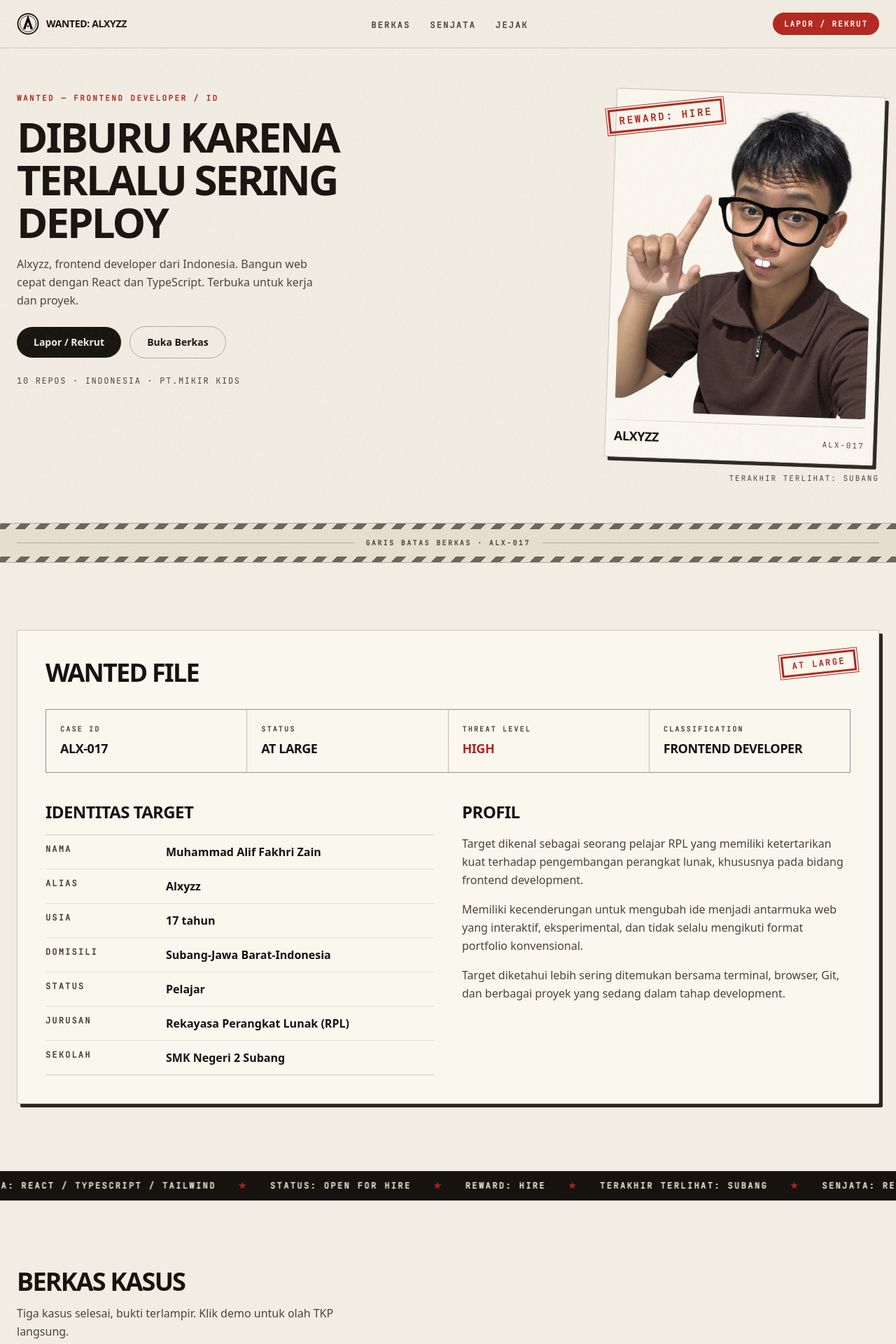
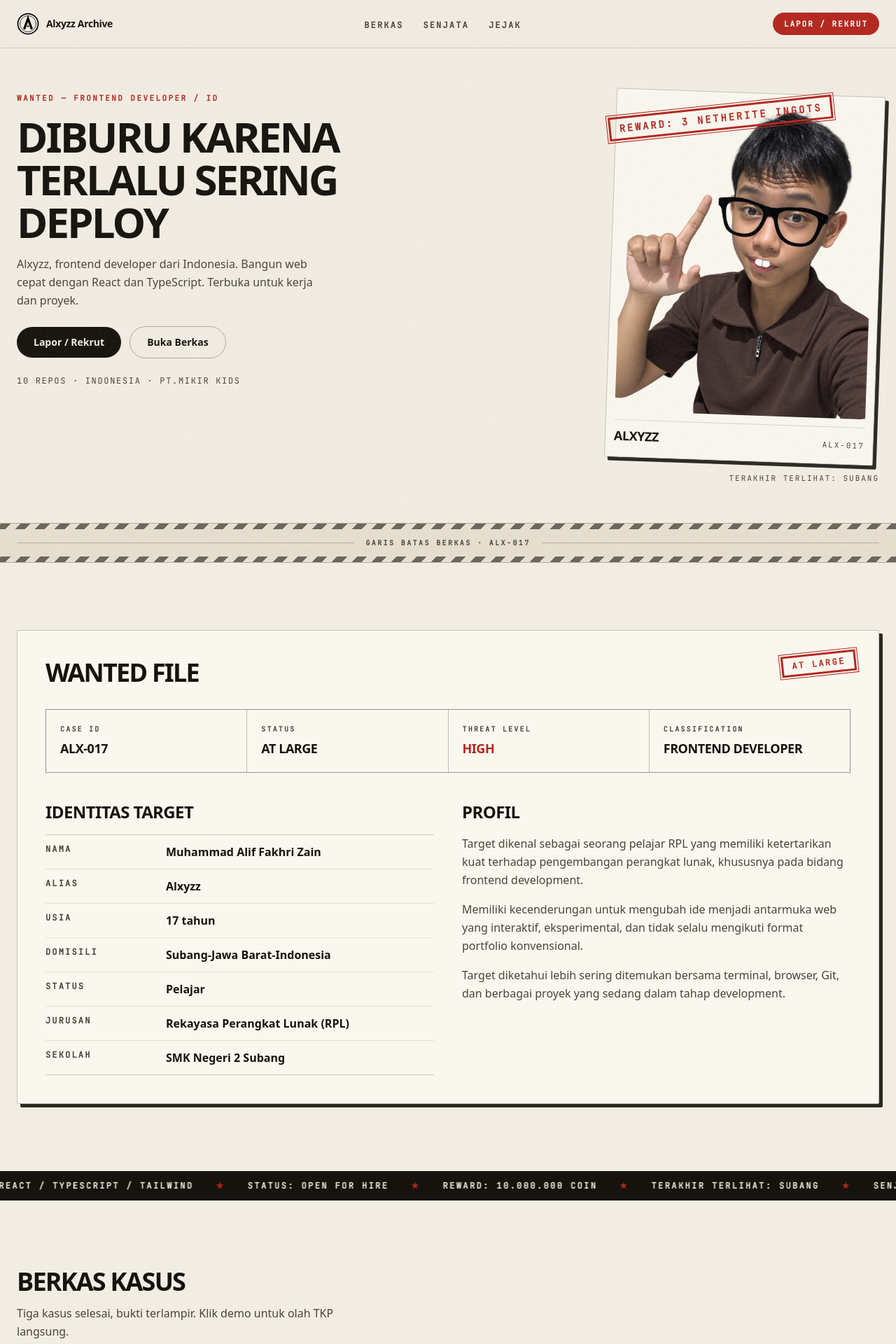
Before and after one commit to Alif-Kopling/alxyzz, a React (Vite) app: page / in a window 1280 px wide. Shown: the top 1920 px of the page at 70% size. Built offline with nearby package versions, Linux system fonts and the light colour scheme.

Commit message:
feat: update reward details in TickerTape and WantedHero components, enhance description in trail data

```diff
--- a/src/components/TickerTape.tsx
+++ b/src/components/TickerTape.tsx
@@ -2,7 +2,7 @@ const items = [
   "Terakhir terlihat: Subang",
   "Senjata: React / TypeScript / Tailwind",
   "Status: Open for hire",
-  "Reward: Hire",
+  "Reward: 10.000.000 Coin",
 ];
 
 // Satu-satunya marquee di page: pita kabar tinta.
--- a/src/components/WantedHero.tsx
+++ b/src/components/WantedHero.tsx
@@ -72,7 +72,7 @@ export function WantedHero() {
               transition={{ delay: 0.6, type: "spring", stiffness: 220, damping: 17 }}
               className="absolute top-5 -left-3 border-[3px] border-stamp px-3 py-1 font-mono text-sm font-bold tracking-[0.2em] text-stamp uppercase outline-1 outline-stamp outline-offset-2"
             >
-              Reward: Hire
+              Reward: 3 Netherite Ingots
             </motion.span>
           </figure>
           <p className="mt-4 text-right font-mono text-[11px] tracking-[0.18em] text-ink-soft uppercase">
--- a/src/components/WantedNav.tsx
+++ b/src/components/WantedNav.tsx
@@ -20,7 +20,7 @@ export function WantedNav() {
         <a href="#atas" className="flex shrink-0 items-center gap-2.5" aria-label="Ke atas">
           <img src="/mark-alxyzz.svg" alt="" aria-hidden="true" className="h-8 w-8 text-ink" />
           <span className="font-display text-sm font-extrabold tracking-tight text-ink">
-            WANTED: ALXYZZ
+            Alxyzz Archive
           </span>
         </a>
 
--- a/src/data/wanted.ts
+++ b/src/data/wanted.ts
@@ -36,7 +36,7 @@ export const trail: TrailStop[] = [
   {
     stage: "MISSING",
     place: "Keberadaan Tidak Diketahui",
-    desc: "Lulus dari SMK. Terakhir terlihat menyiapkan lamaran kerja dan pendaftaran kuliah. Laporkan bila melihat.",
+    desc: "Terakhir telihat di Subang, Jawa Barat, Indonesia. Tidak ada informasi lebih lanjut.",
   },
 ];
 
```
